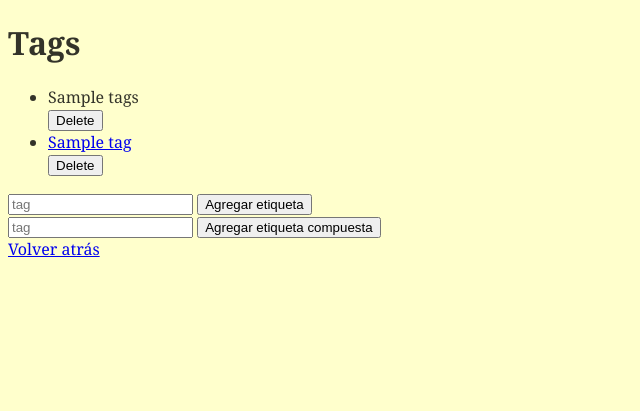
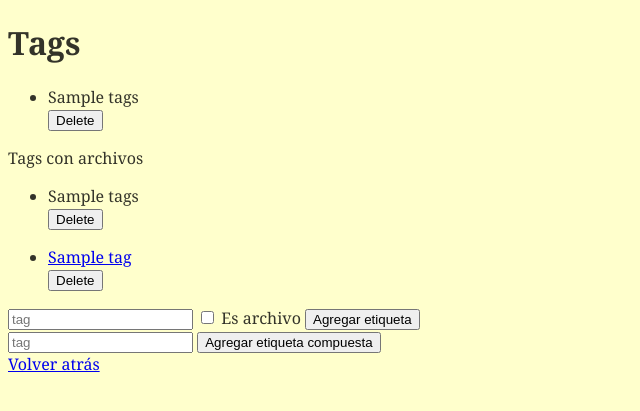
Before and after one commit to drumsoverbogota/metadatos, a Django app: template gestionmeta/files/templates/corpus/tags.html in a window 1280 px wide. Shown: the top 411 px of the page, without its empty margins (0-640 px from the left). Run offline with Django 3.2, Linux system fonts and the light colour scheme; the template is opened without the code that fills it: most values are stand-ins (such as "Sample title", 1, 10 or a date in 2020); parts of the project's set-up code (start-up, migrations or seed data) failed here and were passed over.

Commit message:
- Modelos arreglados - Modificación de las vistas - Añadida la posibilidad de escoger entre campos normales o de archivos - Falta corregir la parte de los views que agregan y eliminan etiquetas de los subtags

```diff
--- a/corpus/models.py
+++ b/corpus/models.py
@@ -3,10 +3,12 @@
 class Corpus(Document):
     nombre = StringField()
     tags = ListField(StringField())
+    tags_f = ListField(StringField())
 
 class Tag(Document):
     nombre = StringField()
     tags = ListField(StringField())
+    tags_f = ListField(StringField())
     corpus = ReferenceField(Corpus)
     meta = {'allow_inheritance': True}
 
--- a/gestionmeta/files/templates/corpus/tags.html
+++ b/gestionmeta/files/templates/corpus/tags.html
@@ -25,8 +25,39 @@
     </li>
 
 
+
     {% endfor %}
+    </ul>
 
+    {% if Tagsf %}
+        Tags con archivos
+    {% endif %}
+    <ul>
+
+        {% for tags in Tagsf%}
+        <li>
+            {{ tags}}
+
+        <form method="post" action="/corpus/tags_delete/">
+                {% csrf_token %}
+            <input type="hidden" name="id" value="{{id}}">
+            <input type="hidden" name="tag_id" value="{{tags}}">
+            <input type="hidden" name="isfile" value="True">
+            <input type="submit" value="Delete">
+
+
+        </form>
+        </li>
+
+
+
+        {% endfor %}
+    </ul>
+
+
+
+
+    <ul>
 
     {% for tags in Subtags%}
     <li>
@@ -35,11 +66,12 @@
         <form method="post" action="/corpus/tags_delete/">
             {% csrf_token %}
             <input type="hidden" name="id" value="{{id}}">
-                <input type="hidden" name="tag_id" value="{{tags}}">
-                    <input type="submit" value="Delete">
+            <input type="hidden" name="subtag" value="True">
+            <input type="hidden" name="tag_id" value="{{tags.id}}">
+            <input type="submit" value="Delete">
 
 
-                        </form>
+        </form>
     </li>
 
 
@@ -52,7 +84,8 @@
         <input type="hidden" name="id" value="{{id}}">
 
         <input type="text" name="tag" placeholder="tag" required>
-
+        <input type="checkbox" name="archivo" value="True">
+        Es archivo
         <input type="submit" value="Agregar etiqueta">
 
     </form>
```
Also changed, not shown: corpus/views.py (+27 -10 lines).
